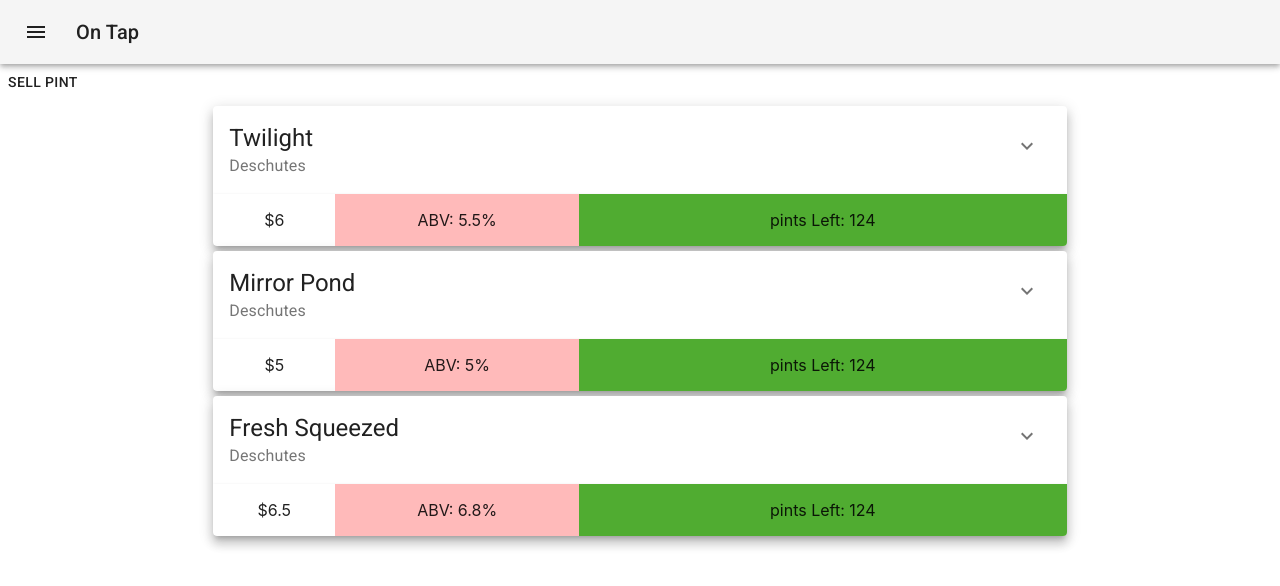
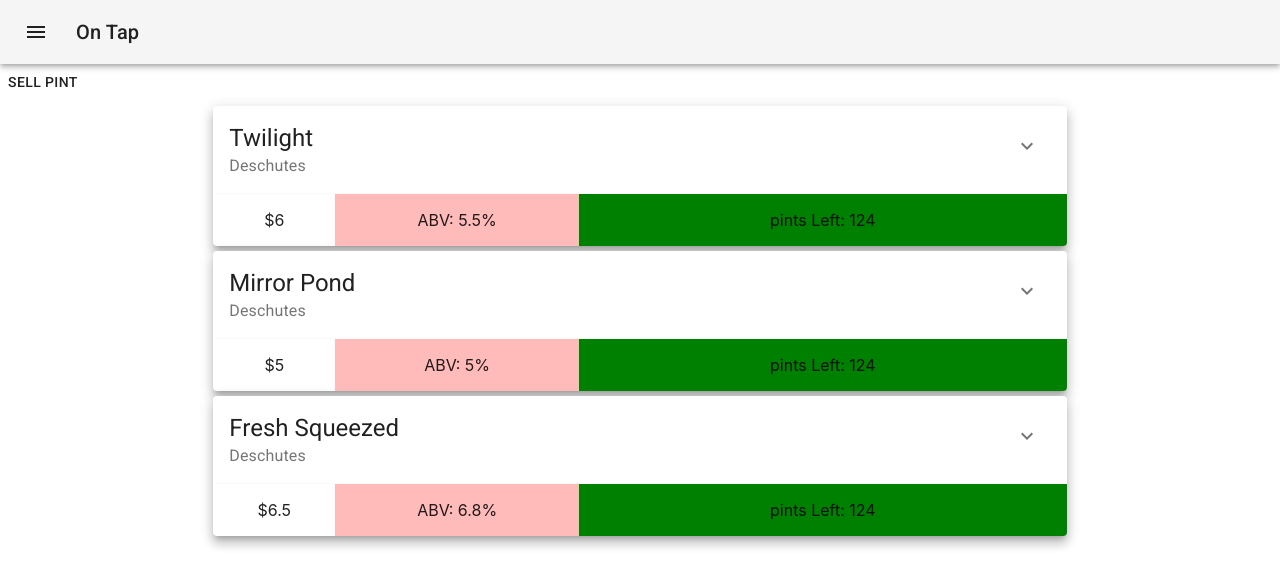
Before and after one commit to DuHerb/OnTap, a React (Create React App) app: page /#/ in a window 1280 px wide. Shown: the top 586 px of the page. Built offline with nearby package versions, Linux system fonts and the light colour scheme.

Commit message:
add color gradient and conditional change based on pintsLeft

```diff
--- a/src/Components/PVCpints.jsx
+++ b/src/Components/PVCpints.jsx
@@ -2,19 +2,43 @@ import React from 'react'
 import PropTypes from 'prop-types'
 import { makeStyles } from '@material-ui/styles'
 
+
 const useStyles = makeStyles({
   colorBoxItem2: {
     width: '100%',
-    backgroundColor: '#50ac31',
+    // backgroundColor: '#50ac31',
     textAlign: 'center'
   }
 })
 
 const PVCpints = ({pintsLeft}) => {
   const classes = useStyles();
+
+  let getColor = ()=> {
+    if(pintsLeft < 115) {
+      return 'red'
+    } else if (pintsLeft < 120){
+      return 'yellow'
+    } else {
+      return 'green'
+    }
+  }
+
+  const BG = {
+    height: '100%',
+    backgroundImage: `linear-gradient(to right, ${getColor()} ${pintsLeft/1.24}%, white ${(pintsLeft/1.24)-100}%)`,
+  }
+
+  const p = {
+    margin: 0,
+    padding: 16,
+  }
   return (
-    <div className={classes.colorBoxItem2}>
-      <p>pints Left: {pintsLeft}</p>
+    <div className={classes.colorBoxItem2} >
+      <div style={BG}>
+        <p style={p}>pints Left: {pintsLeft}</p>
+
+      </div>
     </div>
   )
 }
```
